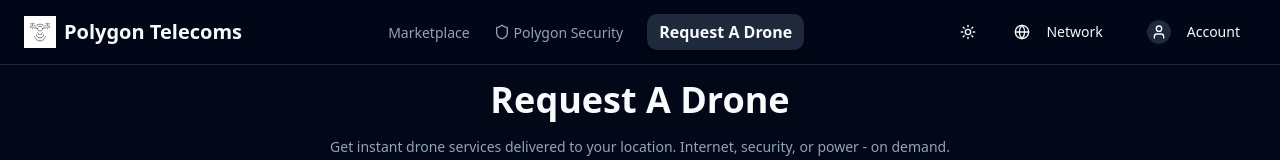
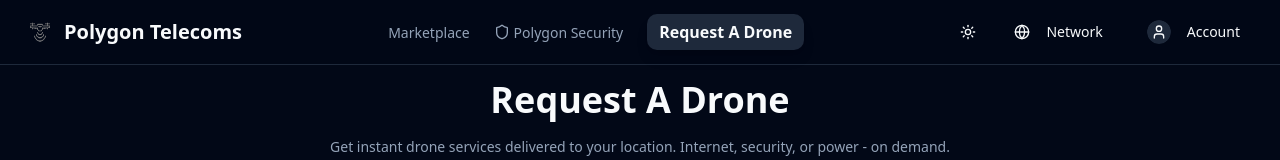
Before and after one commit to polygontelecoms/polygontelecoms.github.io, a React (Vite) app: page /request-drone in a window 1280 px wide. Shown: the top 160 px of the page. Built offline with nearby package versions, Linux system fonts and the light colour scheme.

Commit message:
Update hero and favicon with transparent logo

```diff
--- a/src/components/Header.tsx
+++ b/src/components/Header.tsx
@@ -11,7 +11,7 @@ const Header = () => {
       <div className="container mx-auto px-6 h-16 flex items-center justify-between">
         <div className="flex items-center space-x-2">
           <Link to="/" className="flex items-center space-x-2">
-            <img src="/lovable-uploads/72a53ba1-3dcb-4135-9677-8259b7f8c98e.png" alt="Polygon Telecoms Logo" className="w-8 h-8" />
+            <img src="/lovable-uploads/b1a54142-b530-433d-b772-95a691469d22.png" alt="Polygon Telecoms Logo" className="w-8 h-8" />
             <span className="font-bold text-xl">Polygon Telecoms</span>
           </Link>
         </div>
--- a/src/components/NewHero.tsx
+++ b/src/components/NewHero.tsx
@@ -15,9 +15,9 @@ const NewHero = () => {
           {/* Logo */}
           <div className="flex justify-center mb-6">
             <img
-              src="/lovable-uploads/72a53ba1-3dcb-4135-9677-8259b7f8c98e.png"
+              src="/lovable-uploads/b1a54142-b530-433d-b772-95a691469d22.png"
               alt="Polygon Platform Logo"
-              className="h-16 w-auto"
+              className="h-24 w-auto"
             />
           </div>
 
```
Also changed, not shown: public/lovable-uploads/b1a54142-b530-433d-b772-95a691469d22.png (added).
